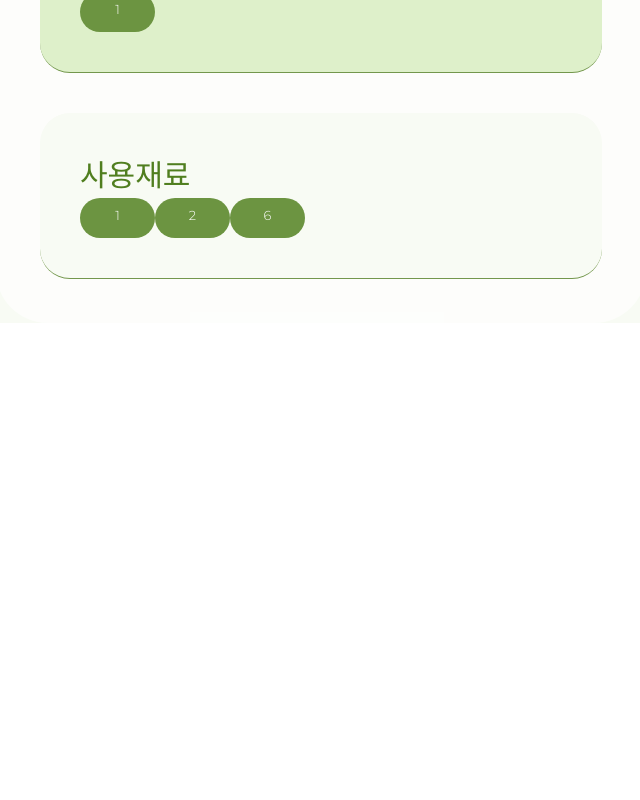
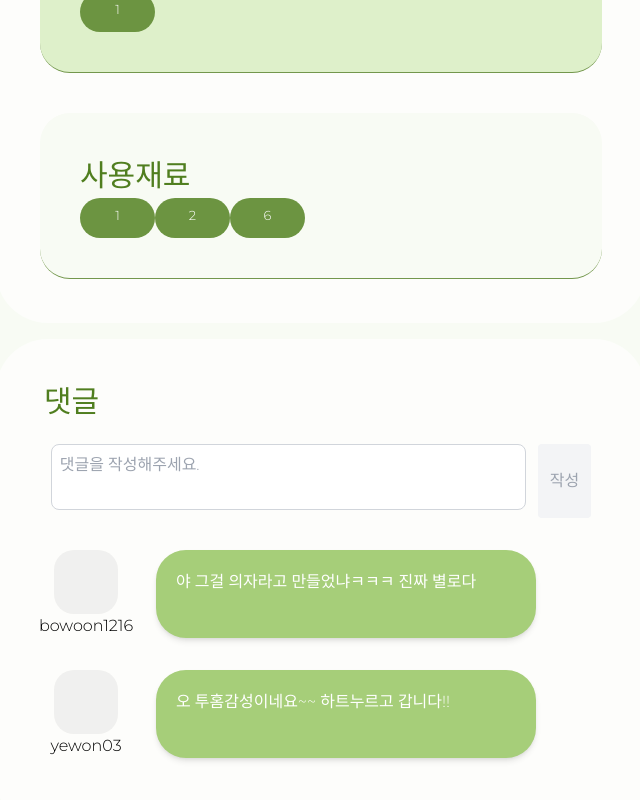
Before and after one commit to ye-one222/ToHome-FE, a React (Create React App) app in the folder project/: page /recipe/1 in a window 1280 px wide. Shown: the part 2737-3537 px from the top of the page, without its empty margins (319-959 px from the left). Before the commit the page ends 3060 px from the top, so only its background shows below. Built offline with nearby package versions, Linux system fonts and the light colour scheme.

Commit message:
comment 기능 추가

```diff
--- a/project/src/app/detail/[id]/housePage.tsx
+++ b/project/src/app/detail/[id]/housePage.tsx
@@ -1,4 +1,4 @@
-import React, { useState } from "react"
+import React, { useEffect, useState } from "react"
 import { Menu } from "../../../interface/menu.tsx"
 import { houses } from '../../../interface/houses.tsx';
 import { useParams } from "react-router-dom"
@@ -27,11 +27,46 @@ const UsedCategory = (type: string, index: number) => {
     )
 }
 
+const CommentComponent = ( { name, comment } ) => {
+    return (
+        <div className="flex gap-5 mb-8">
+            <div className="flex flex-col items-center w-[100px]">
+                <div className="w-[64px] h-[64px] bg-[#8181811a] rounded-[20px]">
+                    {/* 사진 자리 - 나중에 이걸로 교체
+                    <img src={??뭘로해야할까??} alt="Photo" className="w-[67px] h-[67px] rounded-[20px]" />
+                    */}
+                </div>
+                <p>{name}</p>
+            </div>
+            <div className="w-2/3 bg-[#6C7E59] text-white text-[16px] rounded-[30px] shadow-md p-5">
+                {comment}
+            </div>
+        </div>
+    )
+}
+
 export const HouseDetailPage:React.FC = () => {
     const imgUrl = ['/img/heart.png', '/img/emptyHeart.png']
     const [ IsScrapped, setIsScrapped ] = useState(false);
     const { id } = useParams<HouseDetailPageParams>();
     const index = houses.findIndex(recipe => recipe.post_id.toString() === id);
+    const [ isValidComment, setIsValidComment ] = useState(false);
+    const [ newComment, setNewComment ] = useState<string>('');
+
+    const handleCommentChange = (e: React.ChangeEvent<HTMLTextAreaElement>) => {
+        setNewComment(e.target.value);
+    }
+
+    useEffect(() => {
+        const invalidComment =
+            newComment === ''
+
+        setIsValidComment(!invalidComment)
+    }, [newComment])
+
+    const postComment = () => {
+        //벡이랑 연결 후
+    }
 
     var settings = {
         dots: true,
@@ -89,6 +124,30 @@ export const HouseDetailPage:React.FC = () => {
                     {UsedCategory('사용재료',index)}
                 </div>
             </div>
+
+            {/* 댓글 */}
+            <div className="flex-col justify-center mt-4 w-[650px] min-h-[400px] bg-[#ffffffb2] rounded-[52px] p-10">
+                <p className="text-[30px] text-[#507E1F] ml-2 mb-5">댓글</p>
+                <div className="flex gap-3 justify-center mb-8">
+                    <textarea
+                        required
+                        placeholder="댓글을 작성해주세요."
+                        className="p-2 rounded-lg resize-none border border-gray-300 focus:outline-none focus:ring-1 focus:ring-gray-500 focus:border-transparent h-1/2 w-5/6 mb-2"
+                        onChange={handleCommentChange}
+                    />
+                    <button
+                        className={`flex items-center justify-center rounded-[4px] text-[16px] p-3 ${isValidComment? 'bg-[#E9F3DE] text-green-700 hover:bg-[#CFEAB2]' : 'bg-gray-100 text-gray-400'}`}
+                        disabled={!isValidComment}
+                        onClick={postComment}
+                    >작성
+                    </button>
+                </div>
+                {houses[index].comments.map((each, index) => {
+                    return (
+                        <CommentComponent name={each.name} comment={each.comment}/>
+                    )
+                })}
+            </div>
         </div>
     )
 }
--- a/project/src/app/detail/[id]/recipePage.tsx
+++ b/project/src/app/detail/[id]/recipePage.tsx
@@ -1,4 +1,4 @@
-import React, { useState } from "react"
+import React, { useEffect, useState } from "react"
 import { Menu } from "../../../interface/menu.tsx"
 import { recipes } from '../../../interface/recipes.tsx';
 import { useParams } from "react-router-dom"
@@ -27,11 +27,46 @@ const UsedCategory = (type: string, index: number) => {
     )
 }
 
+const CommentComponent = ( { name, comment } ) => {
+    return (
+        <div className="flex gap-5 mb-8">
+            <div className="flex flex-col items-center w-[100px]">
+                <div className="w-[64px] h-[64px] bg-[#8181811a] rounded-[20px]">
+                    {/* 사진 자리 - 나중에 이걸로 교체
+                    <img src={??뭘로해야할까??} alt="Photo" className="w-[67px] h-[67px] rounded-[20px]" />
+                    */}
+                </div>
+                <p>{name}</p>
+            </div>
+            <div className="w-2/3 bg-[#A6CE79] text-white text-[16px] rounded-[30px] shadow-md p-5">
+                {comment}
+            </div>
+        </div>
+    )
+}
+
 export const RecipeDetailPage:React.FC = () => {
     const imgUrl = ['/img/logo.png', '/img/hand.png']
     const [ IsScrapped, setIsScrapped ] = useState(false);
     const { id } = useParams<RecipDetailPageParams>();
     const index = recipes.findIndex(recipe => recipe.post_id.toString() === id);
+    const [ isValidComment, setIsValidComment ] = useState(false);
+    const [ newComment, setNewComment ] = useState<string>('');
+
+    const handleCommentChange = (e: React.ChangeEvent<HTMLTextAreaElement>) => {
+        setNewComment(e.target.value);
+    }
+
+    useEffect(() => {
+        const invalidComment =
+            newComment === ''
+
+        setIsValidComment(!invalidComment)
+    }, [newComment])
+
+    const postComment = () => {
+        //벡이랑 연결 후
+    }
 
     var settings = {
         dots: true,
@@ -45,6 +80,8 @@ export const RecipeDetailPage:React.FC = () => {
     return (
         <div className="flex flex-col items-center">
             <Menu/>
+
+            {/* 본문 */}
             <div className="flex-col justify-center mt-4 w-[650px] min-h-[700px] bg-[#ffffffb2] rounded-[52px] p-6">
                 <div className="flex items-center justify-center gap-10">
                     <Slider {...settings} className="DetailSliderCSS">
@@ -89,6 +126,30 @@ export const RecipeDetailPage:React.FC = () => {
                     {UsedCategory('사용재료', index)}
                 </div>
             </div>
+
+            {/* 댓글 */}
+            <div className="flex-col justify-center mt-4 w-[650px] min-h-[400px] bg-[#ffffffb2] rounded-[52px] p-10">
+                <p className="text-[30px] text-[#507E1F] ml-2 mb-5">댓글</p>
+                <div className="flex gap-3 justify-center mb-8">
+                    <textarea
+                        required
+                        placeholder="댓글을 작성해주세요."
+                        className="p-2 rounded-lg resize-none border border-gray-300 focus:outline-none focus:ring-1 focus:ring-gray-500 focus:border-transparent h-1/2 w-5/6 mb-2"
+                        onChange={handleCommentChange}
+                    />
+                    <button
+                        className={`flex items-center justify-center rounded-[4px] text-[16px] p-3 ${isValidComment? 'bg-[#E9F3DE] text-green-700 hover:bg-[#CFEAB2]': 'bg-gray-100 text-gray-400'}`}
+                        disabled={!isValidComment}
+                        onClick={postComment}
+                    >작성
+                    </button>
+                </div>
+                {recipes[index].comments.map((each, index) => {
+                    return (
+                        <CommentComponent name={each.name} comment={each.comment}/>
+                    )
+                })}
+            </div>
         </div>
     )
 }
--- a/project/src/interface/houses.tsx
+++ b/project/src/interface/houses.tsx
@@ -6,7 +6,19 @@ export const houses = [
         content: '이건 하우스1 내용인데 흘러 넘치면 자동으로 줄바꿈...ㅇㄹㄴㅁㅇㄹㅇㄴ  ㅋㅋㅋㅋㅋㅋ 이건 내용인데 흘러 넘치면 자동으로 줄바꿈...ㅇㄹㄴㅁㅇㄹㅇㄴ  ㅋㅋㅋㅋㅋㅋ 건 내용인데 흘러 넘치면 자동으로 줄바꿈...ㅇㄹㄴㅁㅇㄹㅇㄴ  ㅋㅋㅋㅋㅋㅋ',
         furniture_category: [1],
         material_category: [1,2,3],
-        username: 'User1'
+        username: 'User1',
+        comments: [
+            {
+                id: 1,
+                name: 'bowoon1216',
+                comment: '집이 너무 좋아 보여요~ 초대 부탁 ㅎㅎ'
+            },
+            {
+                id: 2,
+                name: 'yewon03',
+                comment: '대박이에요~'
+            }
+        ]
     },
     {
         post_id: 2,
@@ -15,7 +27,8 @@ export const houses = [
         content: '이건 하우스2 내용인데 흘러 넘치면 자동으로 줄바꿈...ㅇㄹㄴㅁㅇㄹㅇㄴ  ㅋㅋㅋㅋㅋㅋ 이건 내용인데 흘러 넘치면 자동으로 줄바꿈...ㅇㄹㄴㅁㅇㄹㅇㄴ  ㅋㅋㅋㅋㅋㅋ 건 내용인데 흘러 넘치면 자동으로 줄바꿈...ㅇㄹㄴㅁㅇㄹㅇㄴ  ㅋㅋㅋㅋㅋㅋ',
         furniture_category: [2,3],
         material_category: [1,2,3,5],
-        username: 'User2'
+        username: 'User2',
+        comments: []
     },
     {
         post_id: 3,
@@ -24,7 +37,8 @@ export const houses = [
         content: '이건 하우스3 내용인데 흘러 넘치면 자동으로 줄바꿈...ㅇㄹㄴㅁㅇㄹㅇㄴ  ㅋㅋㅋㅋㅋㅋ 이건 내용인데 흘러 넘치면 자동으로 줄바꿈...ㅇㄹㄴㅁㅇㄹㅇㄴ  ㅋㅋㅋㅋㅋㅋ 건 내용인데 흘러 넘치면 자동으로 줄바꿈...ㅇㄹㄴㅁㅇㄹㅇㄴ  ㅋㅋㅋㅋㅋㅋ',
         furniture_category: [1,5],
         material_category: [1],
-        username: 'User3'
+        username: 'User3',
+        comments: []
     },
     {
         post_id: 4,
@@ -33,7 +47,8 @@ export const houses = [
         content: '이건 하우스4 내용인데 흘러 넘치면 자동으로 줄바꿈...ㅇㄹㄴㅁㅇㄹㅇㄴ  ㅋㅋㅋㅋㅋㅋ 이건 내용인데 흘러 넘치면 자동으로 줄바꿈...ㅇㄹㄴㅁㅇㄹㅇㄴ  ㅋㅋㅋㅋㅋㅋ 건 내용인데 흘러 넘치면 자동으로 줄바꿈...ㅇㄹㄴㅁㅇㄹㅇㄴ  ㅋㅋㅋㅋㅋㅋ',
         furniture_category: [4,7],
         material_category: [2,4],
-        username: 'User4'
+        username: 'User4',
+        comments: []
     },
     {
         post_id: 5,
@@ -42,6 +57,7 @@ export const houses = [
         content: '이건 하우스5 내용인데 흘러 넘치면 자동으로 줄바꿈...ㅇㄹㄴㅁㅇㄹㅇㄴ  ㅋㅋㅋㅋㅋㅋ 이건 내용인데 흘러 넘치면 자동으로 줄바꿈...ㅇㄹㄴㅁㅇㄹㅇㄴ  ㅋㅋㅋㅋㅋㅋ 건 내용인데 흘러 넘치면 자동으로 줄바꿈...ㅇㄹㄴㅁㅇㄹㅇㄴ  ㅋㅋㅋㅋㅋㅋ',
         furniture_category: [1,2,3],
         material_category: [1,2,3],
-        username: 'User5'
+        username: 'User5',
+        comments: []
     },
 ]
--- a/project/src/interface/recipes.tsx
+++ b/project/src/interface/recipes.tsx
@@ -6,7 +6,19 @@ export const recipes = [
         content: '이건 레시피1 내용인데 흘러 넘치면 자동으로 줄바꿈...ㅇㄹㄴㅁㅇㄹㅇㄴ  ㅋㅋㅋㅋㅋㅋ 이건 내용인데 흘러 넘치면 자동으로 줄바꿈...ㅇㄹㄴㅁㅇㄹㅇㄴ  ㅋㅋㅋㅋㅋㅋ 건 내용인데 흘러 넘치면 자동으로 줄바꿈...ㅇㄹㄴㅁㅇㄹㅇㄴ  ㅋㅋㅋㅋㅋㅋ',
         furniture_category: [1],
         material_category: [1,2,6],
-        username: 'User1'
+        username: 'User1',
+        comments: [
+            {
+                id: 1,
+                name: 'bowoon1216',
+                comment: '야 그걸 의자라고 만들었냐ㅋㅋㅋ 진짜 별로다'
+            },
+            {
+                id: 2,
+                name: 'yewon03',
+                comment: '오 투홈감성이네요~~ 하트누르고 갑니다!!'
+            }
+        ]
     },
     {
         post_id: 2,
@@ -15,7 +27,8 @@ export const recipes = [
         content: '이건 레시피2 내용인데 흘러 넘치면 자동으로 줄바꿈...ㅇㄹㄴㅁㅇㄹㅇㄴ  ㅋㅋㅋㅋㅋㅋ 이건 내용인데 흘러 넘치면 자동으로 줄바꿈...ㅇㄹㄴㅁㅇㄹㅇㄴ  ㅋㅋㅋㅋㅋㅋ 건 내용인데 흘러 넘치면 자동으로 줄바꿈...ㅇㄹㄴㅁㅇㄹㅇㄴ  ㅋㅋㅋㅋㅋㅋ',
         furniture_category: [2],
         material_category: [1,3],
-        username: 'User2'
+        username: 'User2',
+        comments: []
     },
     {
         post_id: 3,
@@ -24,7 +37,8 @@ export const recipes = [
         content: '이건 레시피3 내용인데 흘러 넘치면 자동으로 줄바꿈...ㅇㄹㄴㅁㅇㄹㅇㄴ  ㅋㅋㅋㅋㅋㅋ 이건 내용인데 흘러 넘치면 자동으로 줄바꿈...ㅇㄹㄴㅁㅇㄹㅇㄴ  ㅋㅋㅋㅋㅋㅋ 건 내용인데 흘러 넘치면 자동으로 줄바꿈...ㅇㄹㄴㅁㅇㄹㅇㄴ  ㅋㅋㅋㅋㅋㅋ',
         furniture_category: [3],
         material_category: [2,3],
-        username: 'User3'
+        username: 'User3',
+        comments: []
     },
     {
         post_id: 4,
@@ -33,7 +47,8 @@ export const recipes = [
         content: '이건 레시피4 내용인데 흘러 넘치면 자동으로 줄바꿈...ㅇㄹㄴㅁㅇㄹㅇㄴ  ㅋㅋㅋㅋㅋㅋ 이건 내용인데 흘러 넘치면 자동으로 줄바꿈...ㅇㄹㄴㅁㅇㄹㅇㄴ  ㅋㅋㅋㅋㅋㅋ 건 내용인데 흘러 넘치면 자동으로 줄바꿈...ㅇㄹㄴㅁㅇㄹㅇㄴ  ㅋㅋㅋㅋㅋㅋ',
         furniture_category: [4],
         material_category: [4],
-        username: 'User4'
+        username: 'User4',
+        comments: []
     },
     {
         post_id: 5,
@@ -42,7 +57,8 @@ export const recipes = [
         content: '이건 레시피5 내용인데 흘러 넘치면 자동으로 줄바꿈...ㅇㄹㄴㅁㅇㄹㅇㄴ  ㅋㅋㅋㅋㅋㅋ 이건 내용인데 흘러 넘치면 자동으로 줄바꿈...ㅇㄹㄴㅁㅇㄹㅇㄴ  ㅋㅋㅋㅋㅋㅋ 건 내용인데 흘러 넘치면 자동으로 줄바꿈...ㅇㄹㄴㅁㅇㄹㅇㄴ  ㅋㅋㅋㅋㅋㅋ',
         furniture_category: [1],
         material_category: [1,2,5],
-        username: 'User5'
+        username: 'User5',
+        comments: []
     },
     {
         post_id: 6,
@@ -51,7 +67,8 @@ export const recipes = [
         content: '이건 레시피6 내용인데 흘러 넘치면 자동으로 줄바꿈...ㅇㄹㄴㅁㅇㄹㅇㄴ  ㅋㅋㅋㅋㅋㅋ 이건 내용인데 흘러 넘치면 자동으로 줄바꿈...ㅇㄹㄴㅁㅇㄹㅇㄴ  ㅋㅋㅋㅋㅋㅋ 건 내용인데 흘러 넘치면 자동으로 줄바꿈...ㅇㄹㄴㅁㅇㄹㅇㄴ  ㅋㅋㅋㅋㅋㅋ',
         furniture_category: [4],
         material_category: [4],
-        username: 'User6'
+        username: 'User6',
+        comments: []
     },
     {
         post_id: 7,
@@ -60,6 +77,7 @@ export const recipes = [
         content: '이건 레시피7 내용인데 흘러 넘치면 자동으로 줄바꿈...ㅇㄹㄴㅁㅇㄹㅇㄴ  ㅋㅋㅋㅋㅋㅋ 이건 내용인데 흘러 넘치면 자동으로 줄바꿈...ㅇㄹㄴㅁㅇㄹㅇㄴ  ㅋㅋㅋㅋㅋㅋ 건 내용인데 흘러 넘치면 자동으로 줄바꿈...ㅇㄹㄴㅁㅇㄹㅇㄴ  ㅋㅋㅋㅋㅋㅋ',
         furniture_category: [1],
         material_category: [3,5,6],
-        username: 'User7'
+        username: 'User7',
+        comments: []
     },
 ]
```
